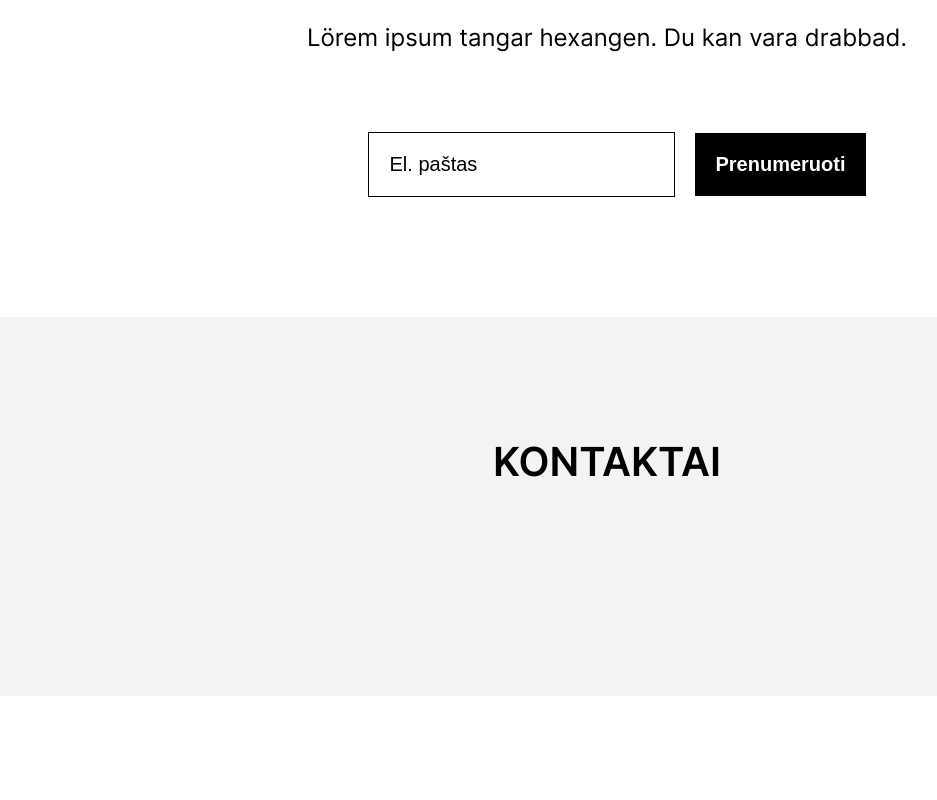
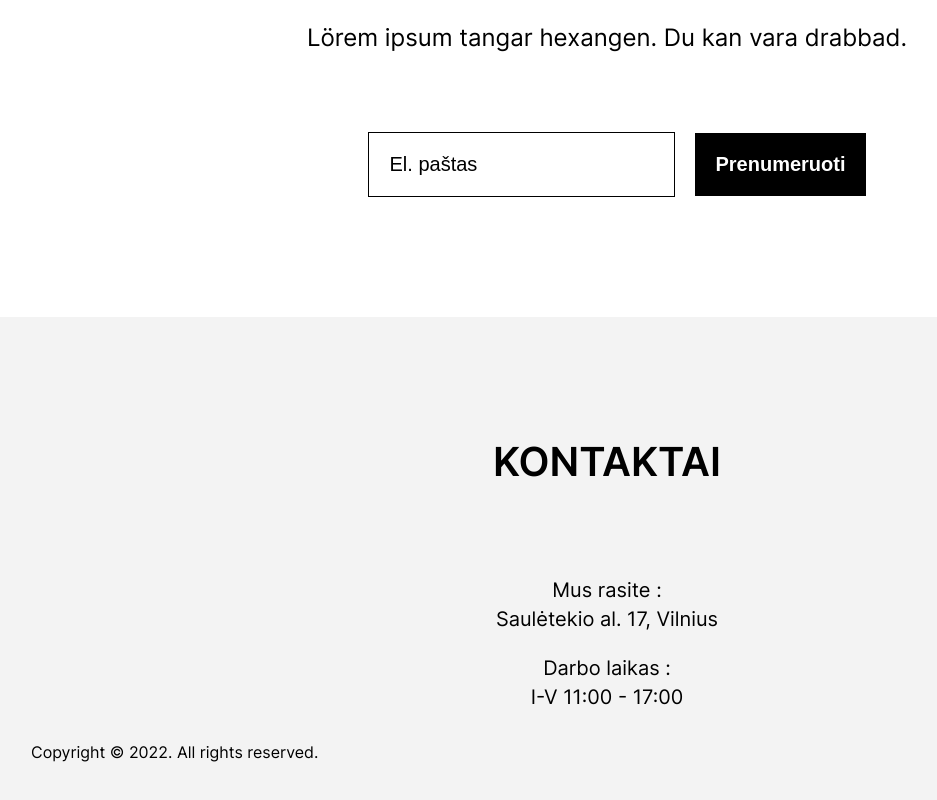
Before and after one commit to liepsneletech/19-test-2, a website: page index.html in a window 1280 px wide. Shown: the part 3034-3834 px from the top of the page, without its empty margins (33-970 px from the left). Before the commit the page ends 3730 px from the top, so only its background shows below. Drawn offline with Linux system fonts and the light colour scheme.

Commit message:
Footer in progress

```diff
--- a/css/components/footer.css
+++ b/css/components/footer.css
@@ -1 +1,13 @@
-.footer
+.footer p {
+  font-size: 20px;
+}
+
+.copyright {
+  padding: 30px 0;
+}
+
+.footer-info-cols {
+  display: flex;
+  flex-direction: column;
+  gap: 20px;
+}
--- a/index.html
+++ b/index.html
@@ -149,6 +149,18 @@
     <footer class="container-footer-bg">
       <div class="footer container">
         <h2 class="section-title">Kontaktai</h2>
+        <div class="footer-info-cols">
+          <div class="footer-info-col">
+            <p>Mus rasite :</p>
+            <p>Saulėtekio al. 17, Vilnius</p>
+          </div>
+          <div class="footer-info-col">
+            <p>Darbo laikas :</p>
+            <p>I-V 11:00 - 17:00</p>
+          </div>
+        </div>
+
+        <div class="copyright">Copyright &copy 2022. All rights reserved.</div>
       </div>
     </footer>
     <!-- scripts -->
```
